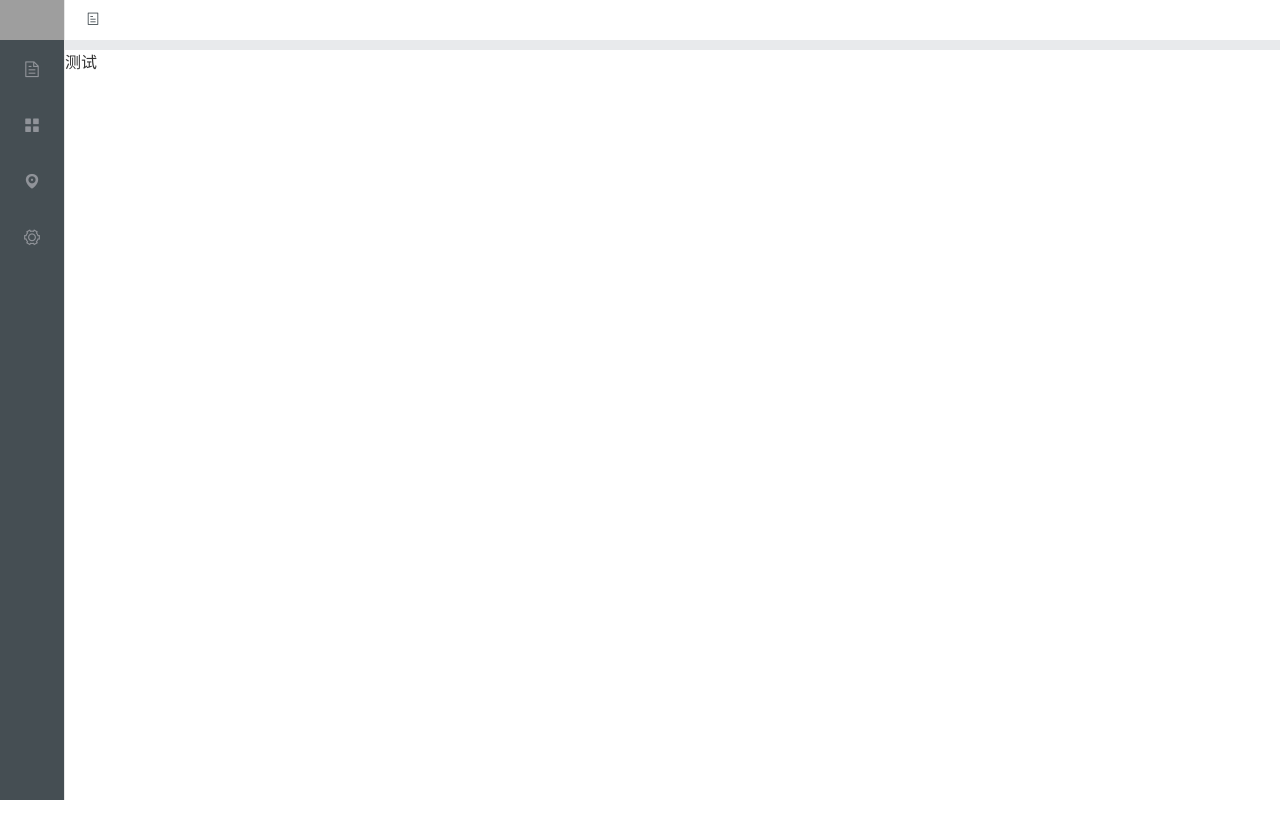
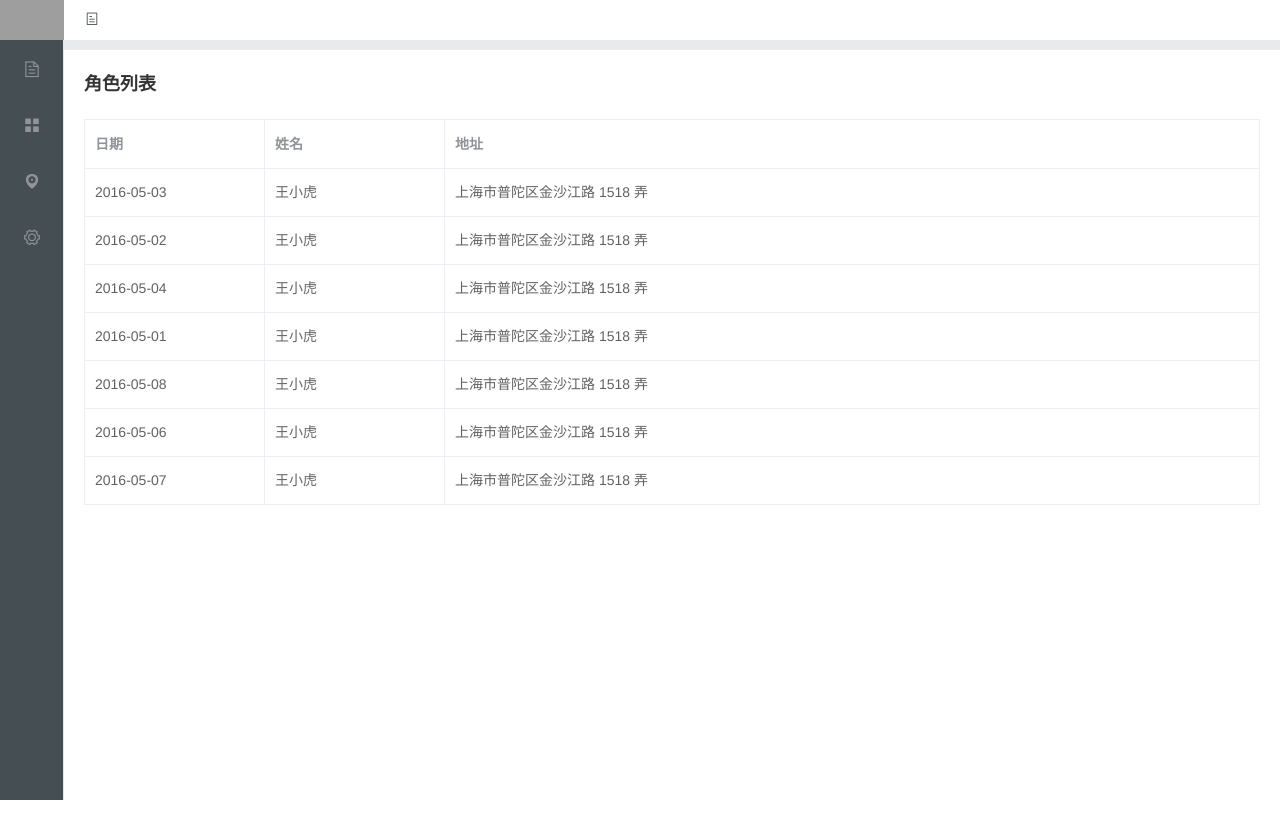
Before and after one commit to chay-0206/mysaas, a Vue app: page / in a window 1280 px wide. Shown: the top 838 px of the page. After the commit the page ends 800 px from the top, so only its background shows below. Built offline with nearby package versions, Linux system fonts and the light colour scheme; grey boxes are pictures that could not be loaded.

Commit message:
样式优化

```diff
--- a/src/App.vue
+++ b/src/App.vue
@@ -120,16 +120,20 @@
     	width: 100%;
     	height: 100%;
     	background: #e8eaec;
+    	display: flex;
+    	flex-direction: column;
     }
     header {
     	height: 40px;
     	width: 100%;
     	background: #fff;
+    	flex-shrink: 0;
     }
     main {
     	width: 100%;
     	height: 100%;
     	margin-top: 10px;
     	background: #fff;
+    	padding: 20px;
     }
 </style>
--- a/src/assets/css/main.less
+++ b/src/assets/css/main.less
@@ -9,6 +9,13 @@
 * {
 	margin: 0;
 	padding: 0;
+}
+*,
+*:before,
+*:after {
+	-moz-box-sizing: border-box;
+	-webkit-box-sizing: border-box;
+	box-sizing: border-box;
 }
 body {
 	font-family: 'Helvetica Neue', Helvetica, 'PingFang SC', 'Hiragino Sans GB',
@@ -24,6 +31,10 @@ body {
 	font-weight: 400;
 	width: 100%;
 	-webkit-font-smoothing: antialiased;
+}
+.my-title {
+	font-size: 18px;
+	font-weight: 700;
 }
 /**************** 工具类样式 *****************/
 /* 水平flex布局 */
--- a/src/system/role/index.vue
+++ b/src/system/role/index.vue
@@ -1,21 +1,65 @@
 <template>
-    <div>测试</div>
+    <div>
+        <div class="my-title" style="margin-bottom:20px;">角色列表</div>
+        <el-table :data="tableData3" border style="width: 100%;height:100%;">
+            <el-table-column prop="date" label="日期" width="180">
+            </el-table-column>
+            <el-table-column prop="name" label="姓名" width="180">
+            </el-table-column>
+            <el-table-column prop="address" label="地址">
+            </el-table-column>
+        </el-table>
+    </div>
 </template>
 
 <script>
     export default {
     	name: 'system-role',
     	data() {
-    		return {};
+    		return {
+    			tableData3: [
+    				{
+    					date: '2016-05-03',
+    					name: '王小虎',
+    					address: '上海市普陀区金沙江路 1518 弄'
+    				},
+    				{
+    					date: '2016-05-02',
+    					name: '王小虎',
+    					address: '上海市普陀区金沙江路 1518 弄'
+    				},
+    				{
+    					date: '2016-05-04',
+    					name: '王小虎',
+    					address: '上海市普陀区金沙江路 1518 弄'
+    				},
+    				{
+    					date: '2016-05-01',
+    					name: '王小虎',
+    					address: '上海市普陀区金沙江路 1518 弄'
+    				},
+    				{
+    					date: '2016-05-08',
+    					name: '王小虎',
+    					address: '上海市普陀区金沙江路 1518 弄'
+    				},
+    				{
+    					date: '2016-05-06',
+    					name: '王小虎',
+    					address: '上海市普陀区金沙江路 1518 弄'
+    				},
+    				{
+    					date: '2016-05-07',
+    					name: '王小虎',
+    					address: '上海市普陀区金沙江路 1518 弄'
+    				}
+    			]
+    		};
     	},
     	methods: {}
     };
 </script>
 
 <style lang="less">
-    // @import './assets/css/main.less';
-    // .el-menu-vertical-demo:not(.el-menu--collapse) {
-    // 	width: 200px;
-    // 	min-height: 400px;
-    // }
+
 </style>
```
